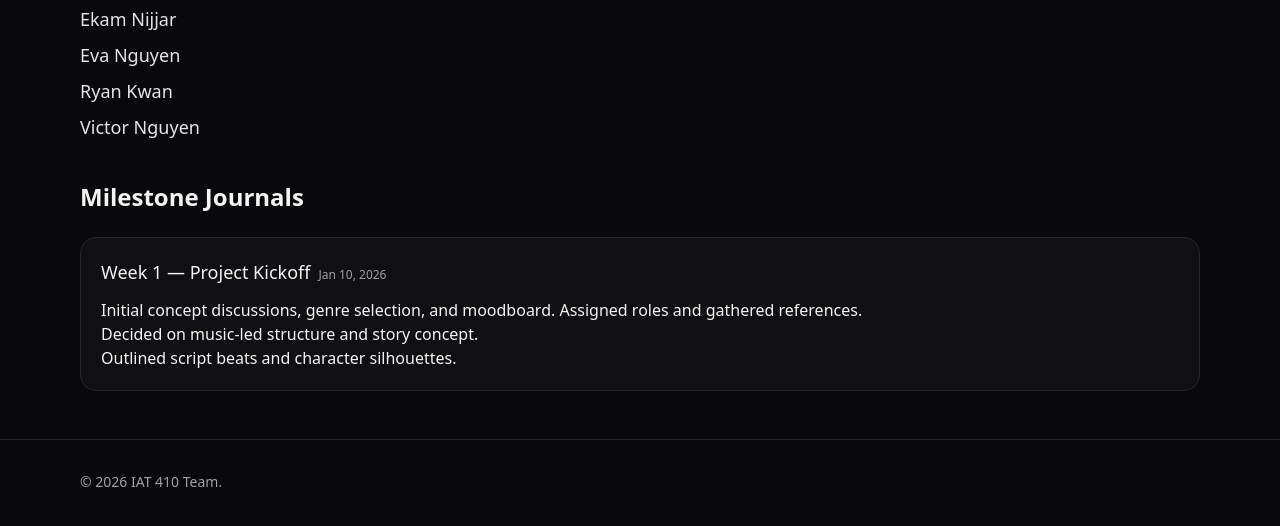
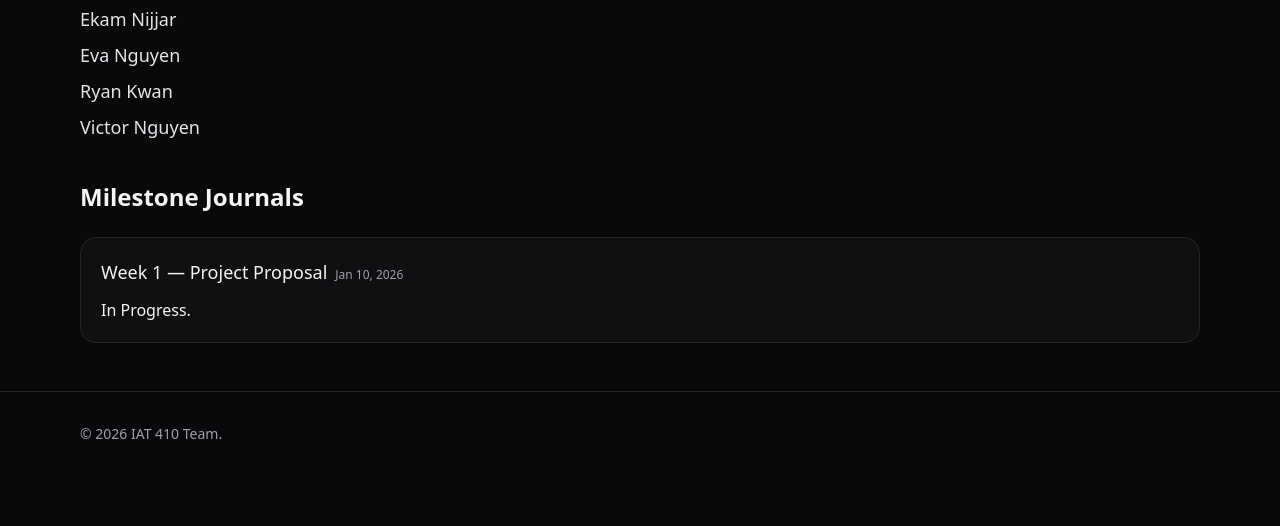
Before and after one commit to ekam-n/IAT410-website, a website built with Vite: page index.html in a window 1280 px wide. Shown: the part 196-722 px from the top of the page. Built offline with nearby package versions, Linux system fonts and the light colour scheme.

Commit message:
adjusted week 1 journal

```diff
--- a/index.html
+++ b/index.html
@@ -74,14 +74,14 @@
         <!-- Post template (duplicate as needed) -->
         <article class="rounded-2xl border border-zinc-800 bg-zinc-900/50 p-5">
           <header class="flex flex-wrap items-baseline gap-2">
-            <h3 class="text-lg font-medium">Week 1 — Project Kickoff</h3>
+            <h3 class="text-lg font-medium">Week 1 — Project Proposal</h3>
             <time class="text-xs text-zinc-400">Jan 10, 2026</time>
           </header>
           <div class="prose prose-invert prose-zinc mt-3 max-w-none">
-            <p>Initial concept discussions, genre selection, and moodboard. Assigned roles and gathered references.</p>
+            <p>In Progress.</p>
             <ul>
-              <li>Decided on music-led structure and story concept.</li>
-              <li>Outlined script beats and character silhouettes.</li>
+              <!-- <li>Decided on music-led structure and story concept.</li>
+              <li>Outlined script beats and character silhouettes.</li> -->
             </ul>
           </div>
         </article>
```
